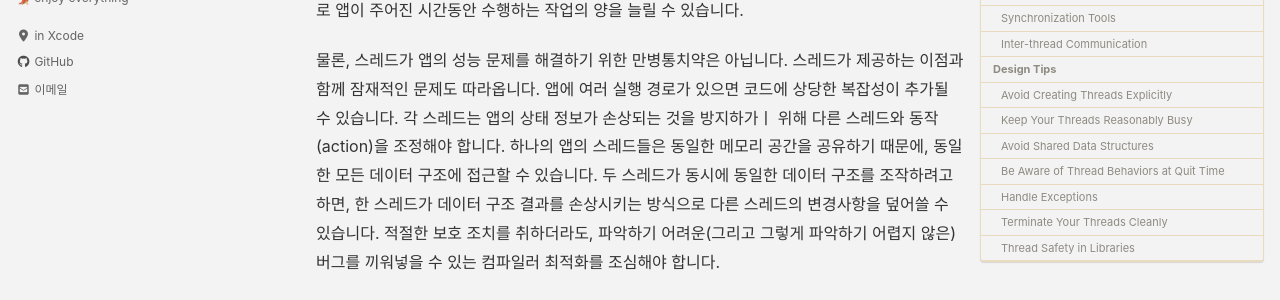
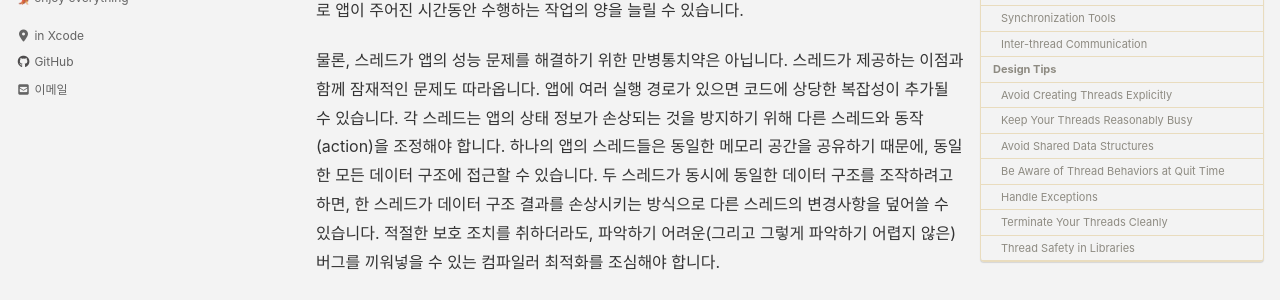
Before and after one commit to DAEUN28/DAEUN28.github.io, a Jekyll site: the page built from _posts/2021-08-15-post30.md, in a window 1280 px wide and 900 px high, scrolled down 1304 px. Shown: the part 210-510 px from the top of the window. Built offline with Jekyll 4.4.1, drawn with Linux system fonts in a browser that asks for light colours; cached includes are drawn as plain includes; nearby versions of some CDN libraries; comment, search, counter and statistics services are not loaded; some of the changed text lies outside the part shown.

Commit message:
Update 2021-08-15-post30.md

```diff
--- a/_posts/2021-08-15-post30.md
+++ b/_posts/2021-08-15-post30.md
@@ -32,7 +32,7 @@
 
 요즘 일반적인 멀티코어 컴퓨터에서는 스레드는 일부 유형의 앱에서 성능을 향상시키는 방법을 제공합니다. 다른 작업을 수행하는 스레드는 다른 프로세서 코어에서 동시에 작업을 수행할 수 있으므로 앱이 주어진 시간동안 수행하는 작업의 양을 늘릴 수 있습니다.
 
-물론, 스레드가 앱의 성능 문제를 해결하기 위한 만병통치약은 아닙니다. 스레드가 제공하는 이점과 함께 잠재적인 문제도 따라옵니다. 앱에 여러 실행 경로가 있으면 코드에 상당한 복잡성이 추가될 수 있습니다. 각 스레드는 앱의 상태 정보가 손상되는 것을 방지하가ㅣ 위해 다른 스레드와 동작(action)을 조정해야 합니다. 하나의 앱의 스레드들은 동일한 메모리 공간을 공유하기 때문에, 동일한 모든 데이터 구조에 접근할 수 있습니다. 두 스레드가 동시에 동일한 데이터 구조를 조작하려고 하면, 한 스레드가 데이터 구조 결과를 손상시키는 방식으로 다른 스레드의 변경사항을 덮어쓸 수 있습니다. 적절한 보호 조치를 취하더라도, 파악하기 어려운(그리고 그렇게 파악하기 어렵지 않은) 버그를 끼워넣을 수 있는 컴파일러 최적화를 조심해야 합니다.
+물론, 스레드가 앱의 성능 문제를 해결하기 위한 만병통치약은 아닙니다. 스레드가 제공하는 이점과 함께 잠재적인 문제도 따라옵니다. 앱에 여러 실행 경로가 있으면 코드에 상당한 복잡성이 추가될 수 있습니다. 각 스레드는 앱의 상태 정보가 손상되는 것을 방지하기 위해 다른 스레드와 동작(action)을 조정해야 합니다. 하나의 앱의 스레드들은 동일한 메모리 공간을 공유하기 때문에, 동일한 모든 데이터 구조에 접근할 수 있습니다. 두 스레드가 동시에 동일한 데이터 구조를 조작하려고 하면, 한 스레드가 데이터 구조 결과를 손상시키는 방식으로 다른 스레드의 변경사항을 덮어쓸 수 있습니다. 적절한 보호 조치를 취하더라도, 파악하기 어려운(그리고 그렇게 파악하기 어렵지 않은) 버그를 끼워넣을 수 있는 컴파일러 최적화를 조심해야 합니다.
 
 ## Threading Terminology
 
@@ -73,7 +73,7 @@
 
 ### Threading Packages
 
-스레드의 기본 구현 메커니즘은 마하(Mach, 커널) 스레드이지만 마하 수준에서 스레드로 작업하는 경우는 거의 없습니다. 대신, 일반적으로 더 편리한 POSIX API 또는 파생상품 중 하나를 사용합니다.. 마하 구현은 모든 스레드의 기본 기능을 제공하지만, 여기에는 선점형 실행 모델과 스레드가 서로 독립적이도록 스케줄링하는 기능이 포함됩니다.
+스레드의 기본 구현 메커니즘은 마하(Mach, 커널) 스레드이지만 마하 수준에서 스레드로 작업하는 경우는 거의 없습니다. 대신, 일반적으로 더 편리한 POSIX API 또는 파생상품 중 하나를 사용합니다. 마하 구현은 모든 스레드의 기본 기능을 제공하지만, 여기에는 선점형 실행 모델과 스레드가 서로 독립적이도록 스케줄링하는 기능이 포함됩니다.
 
 표 1-2는 앱에서 사용할 수 있는 스레딩 기술을 나열합니다.
 
```
Also changed, not shown: other parts of _posts/2021-08-15-post30.md (+1 -1 lines).
